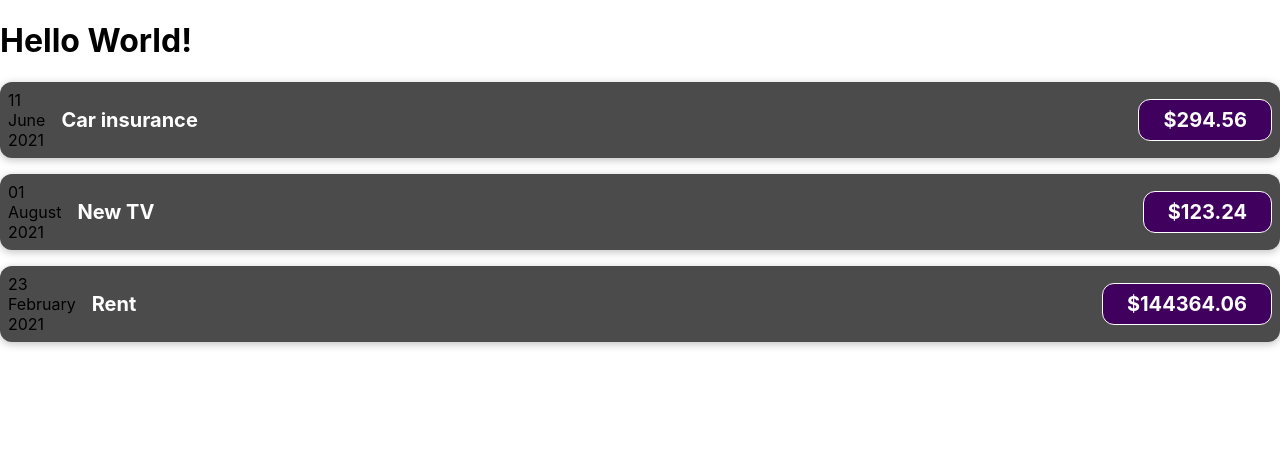
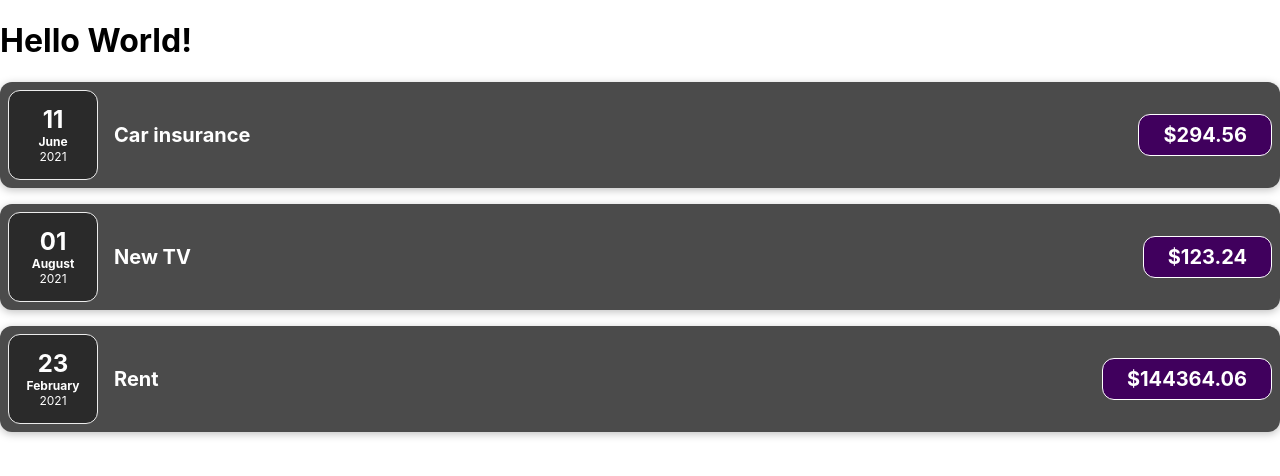
Before and after one commit to stewanoya/react-finance-tracker, a React (Create React App) app: page / in a window 1280 px wide. Shown: the top 476 px of the page. Built offline with nearby package versions, Linux system fonts and the light colour scheme.

Commit message:
change date orientation

```diff
--- a/src/components/ExpenseDate.jsx
+++ b/src/components/ExpenseDate.jsx
@@ -1,3 +1,5 @@
+import "./ExpenseDate.css";
+
 const ExpenseDate = (props) => {
   const { date } = props;
 
@@ -6,10 +8,10 @@
   const year = date.getFullYear();
 
   return (
-    <div>
-      <div>{day}</div>
-      <div>{month}</div>
-      <div>{year}</div>
+    <div className="expense-date">
+      <div className="expense-date__day">{day}</div>
+      <div className="expense-date__month">{month}</div>
+      <div className="expense-date__year">{year}</div>
     </div>
   );
 };
```
